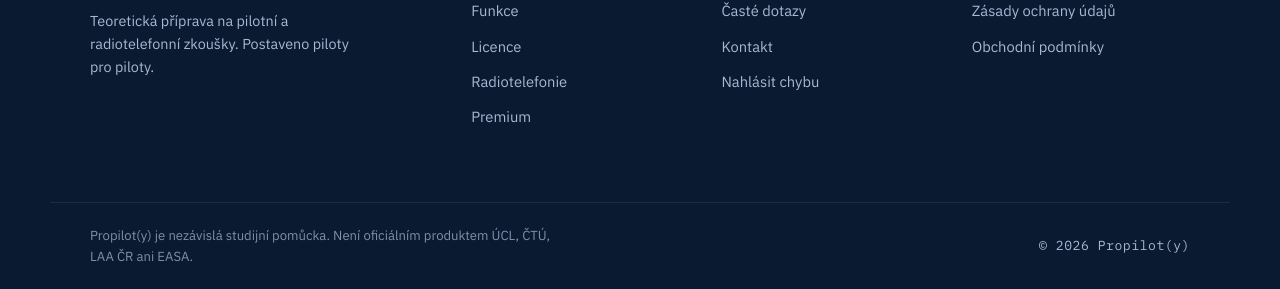
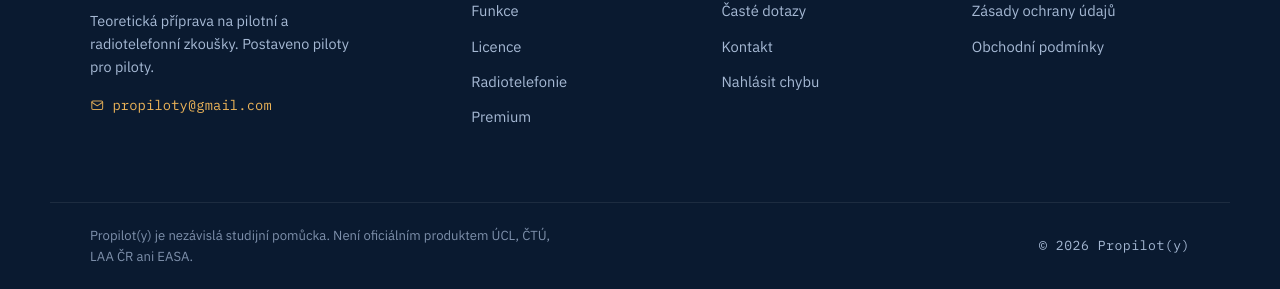
Before and after one commit to mnrd4n8y6g-ctrl/Pro-pilot-y-, a plain HTML site: page index.html in a window 1280 px wide. Shown: the part 5648-5937 px from the top of the page. Drawn offline with Linux system fonts and the light colour scheme.

Commit message:
Add files via upload

```diff
--- a/index.html
+++ b/index.html
@@ -249,6 +249,10 @@ img,svg{display:block;max-width:100%}
 .foot ul{list-style:none;margin:0;padding:0;display:flex;flex-direction:column;gap:.6rem}
 .foot a{font-size:.92rem;transition:color .15s}
 .foot a:hover{color:#fff}
+.foot a.foot__mail{display:inline-flex;align-items:center;gap:.5rem;margin-top:1rem;font-family:var(--ff-mono);
+  font-size:.86rem;color:var(--gold);letter-spacing:.01em}
+.foot a.foot__mail svg{width:1.05em;height:1.05em;flex:none;opacity:.9}
+.foot a.foot__mail:hover{color:var(--gold-200)}
 .foot__bottom{border-top:1px solid rgba(255,255,255,.08);padding-block:1.4rem;display:flex;flex-wrap:wrap;gap:.8rem 1.6rem;align-items:center;font-size:.82rem}
 .foot__bottom .disc{max-width:60ch;color:#7e90ab}
 .foot__bottom .cp{margin-left:auto;font-family:var(--ff-mono);letter-spacing:.04em}
@@ -658,6 +662,10 @@ img,svg{display:block;max-width:100%}
         <span class="word">Propilot<b>(y)</b></span>
       </div>
       <p data-i18n="foot_brand_p">Teoretická příprava na pilotní a radiotelefonní zkoušky. Postaveno piloty pro piloty.</p>
+      <a class="foot__mail" href="mailto:propiloty@gmail.com">
+        <svg viewBox="0 0 24 24" fill="none" stroke="currentColor" stroke-width="1.7" stroke-linecap="round" stroke-linejoin="round"><rect x="3" y="5" width="18" height="14" rx="2"/><path d="m3 7 9 6 9-6"/></svg>
+        propiloty@gmail.com
+      </a>
     </div>
     <div>
       <h4 data-i18n="foot_h_product">Produkt</h4>
@@ -672,8 +680,8 @@ img,svg{display:block;max-width:100%}
       <h4 data-i18n="foot_h_support">Podpora</h4>
       <ul>
         <li><a href="#" data-i18n="foot_faq">Časté dotazy</a></li>
-        <li><a href="#" data-i18n="foot_contact">Kontakt</a></li>
-        <li><a href="#" data-i18n="foot_bug">Nahlásit chybu</a></li>
+        <li><a href="mailto:propiloty@gmail.com" data-i18n="foot_contact">Kontakt</a></li>
+        <li><a href="mailto:propiloty@gmail.com?subject=Nahl%C3%A1%C5%A1en%C3%AD%20chyby" data-i18n="foot_bug">Nahlásit chybu</a></li>
       </ul>
     </div>
     <div>
```
